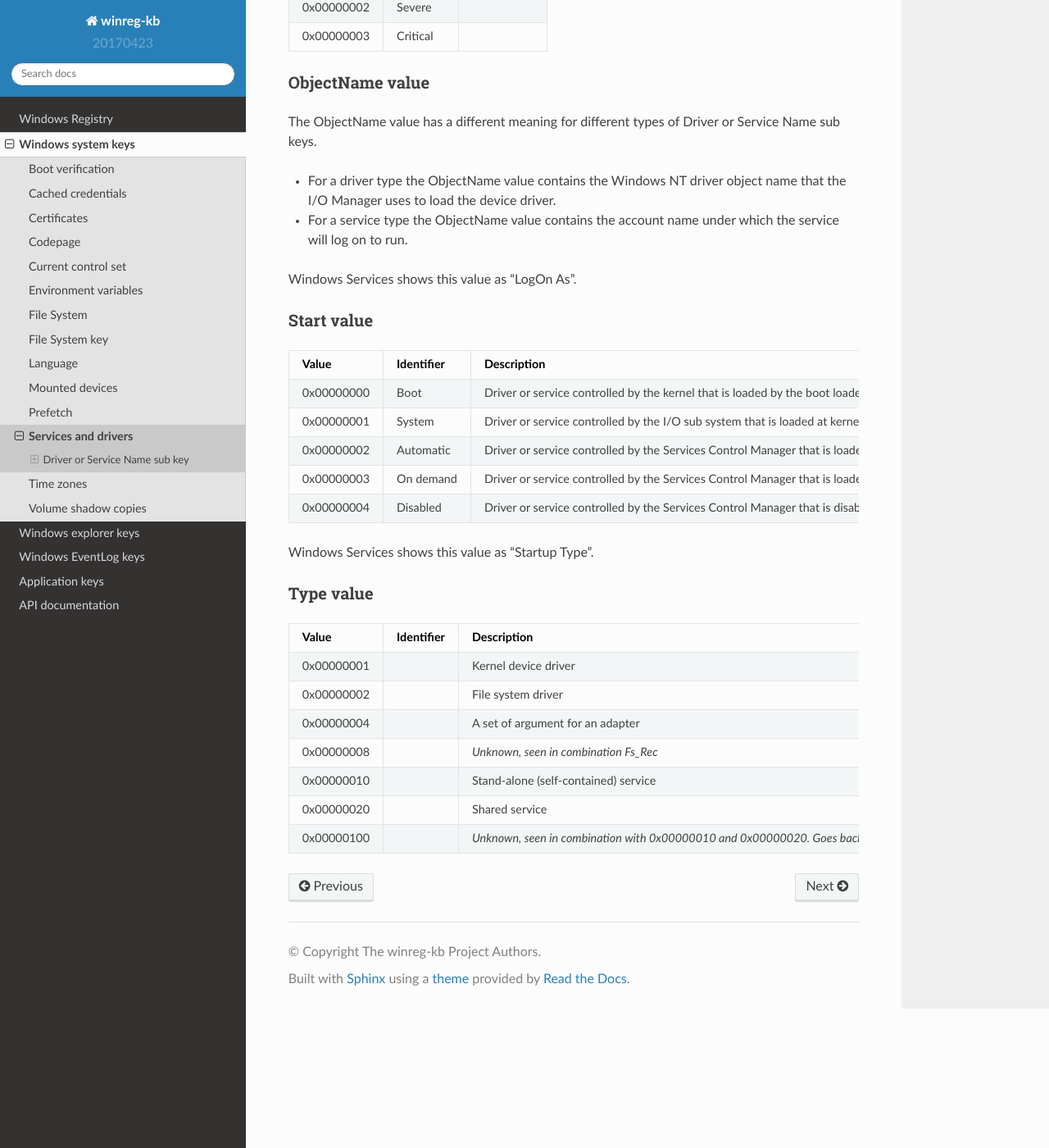
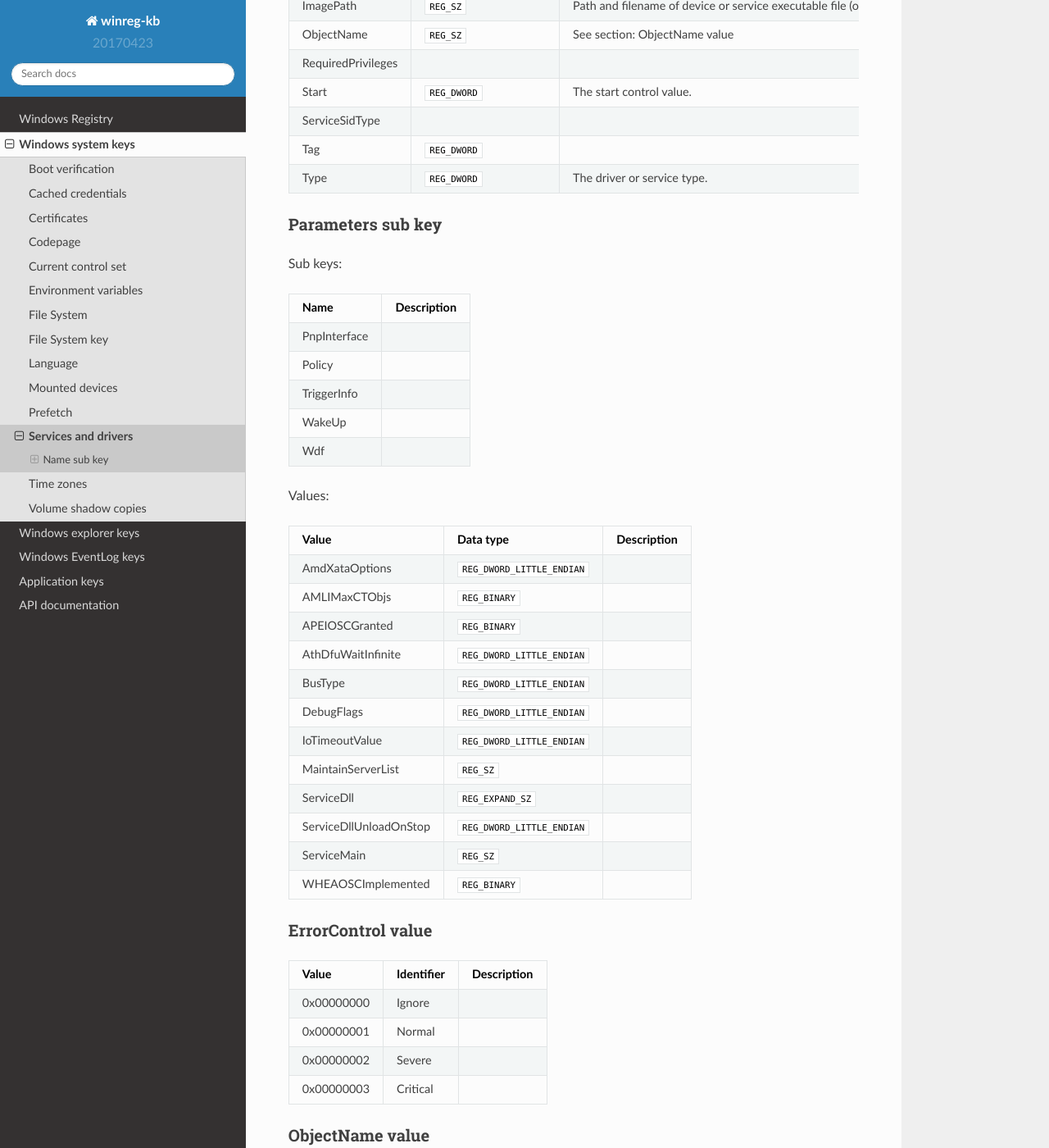
Before and after one commit to libyal/winreg-kb, a Sphinx documentation site: the page built from docs/sources/system-keys/Services-and-drivers.md, in a window 1280 px wide and 1400 px high, scrolled down 1353 px. Shown: the whole window at 82% size. Built offline with Sphinx 7.4.7 and the Read the Docs theme 2.0.0, drawn with Linux system fonts in a browser that asks for light colours; pages that are not in the unit, such as notebooks, are missing from menus; the version number is read from the project's files by our own code; some of the changed text lies outside the part shown.

Commit message:
Worked on documentation

```diff
--- a/docs/sources/system-keys/Services-and-drivers.md
+++ b/docs/sources/system-keys/Services-and-drivers.md
@@ -10,12 +10,26 @@
 
 Sub keys:
 
-Value | Data type | Description
---- | --- | ---
 Name | Description
+--- | ---
 %NAME% | The driver or service sub key. Where %NAME% corresponds with the name of the driver or service.
 
-## Driver or Service Name sub key
+## Name sub key
+
+Sub keys:
+
+Name | Description
+--- | ---
+Cache |
+DeviceInRange |
+Linkage |
+Options |
+Parameters |
+Performance |
+Security |
+Settings |
+StartOverride |
+tracing |
 
 Values:
 
@@ -36,6 +50,35 @@
 ServiceSidType | |
 Tag | `REG_DWORD` |
 Type | `REG_DWORD` | The driver or service type.
+
+### Parameters sub key
+
+Sub keys:
+
+Name | Description
+--- | ---
+PnpInterface |
+Policy |
+TriggerInfo |
+WakeUp |
+Wdf |
+
+Values:
+
+Value | Data type | Description
+--- | --- | ---
+AmdXataOptions | `REG_DWORD_LITTLE_ENDIAN` |
+AMLIMaxCTObjs | `REG_BINARY` |
+APEIOSCGranted | `REG_BINARY` |
+AthDfuWaitInfinite | `REG_DWORD_LITTLE_ENDIAN` |
+BusType | `REG_DWORD_LITTLE_ENDIAN` |
+DebugFlags | `REG_DWORD_LITTLE_ENDIAN` |
+IoTimeoutValue | `REG_DWORD_LITTLE_ENDIAN` |
+MaintainServerList | `REG_SZ` |
+ServiceDll | `REG_EXPAND_SZ` |
+ServiceDllUnloadOnStop | `REG_DWORD_LITTLE_ENDIAN` |
+ServiceMain | `REG_SZ` |
+WHEAOSCImplemented | `REG_BINARY` |
 
 ### ErrorControl value
 
```
